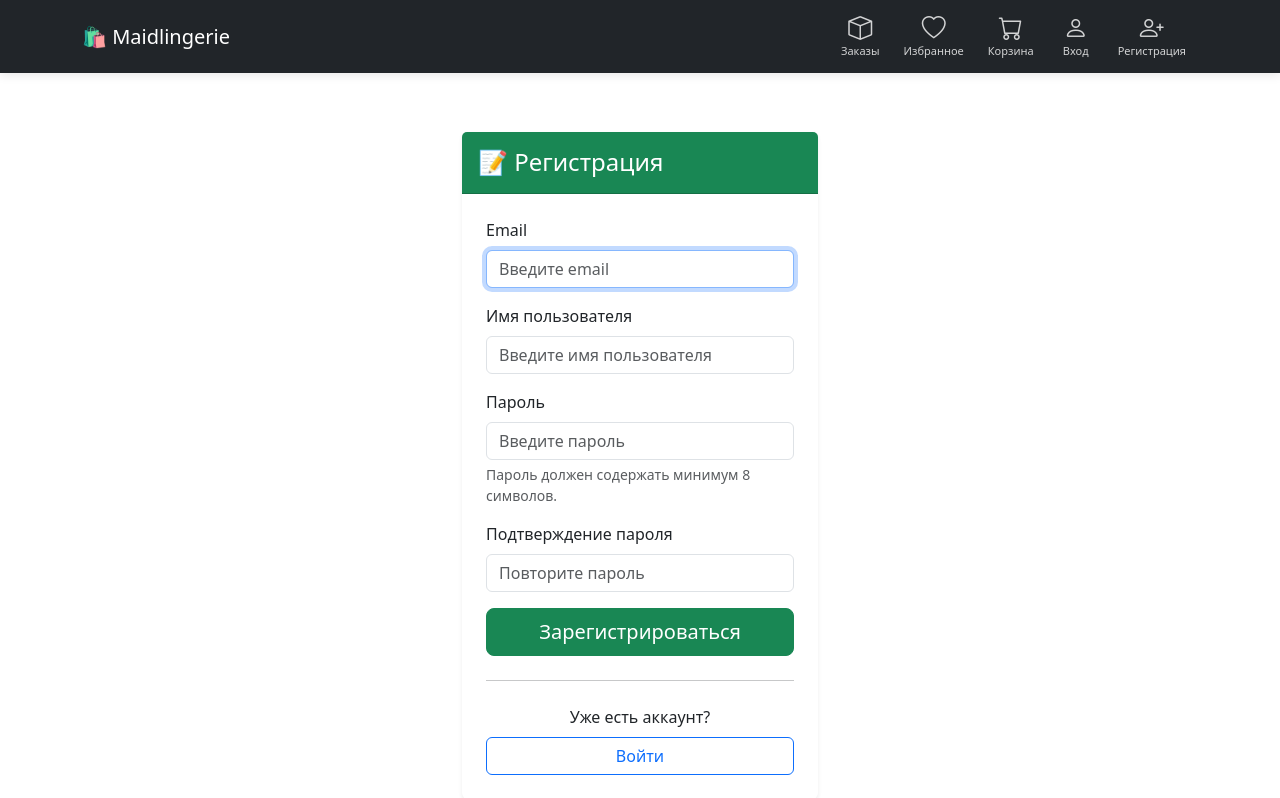
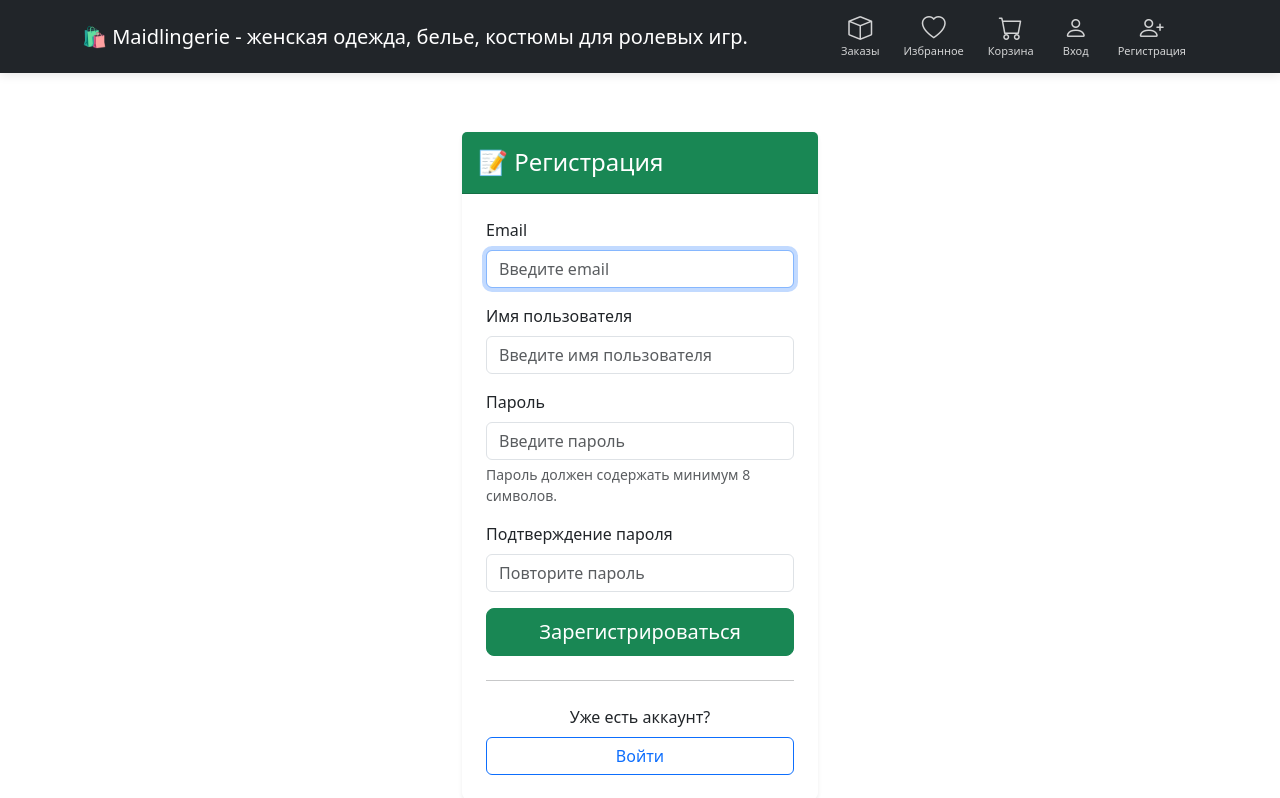
Before and after one commit to saniamu1981/my_shop, a Django app: page /accounts/signup/ in a window 1280 px wide. Shown: the top 798 px of the page. Run offline with Django 4.2, Linux system fonts and the light colour scheme; some libraries are stand-ins or nearby versions.

Commit message:
Смена названия в шапке и обновлен .gitignore

```diff
--- a/templates/base.html
+++ b/templates/base.html
@@ -235,7 +235,7 @@
 <body>
     <nav class="navbar navbar-expand-lg navbar-dark bg-dark fixed-top">
         <div class="container">
-            <a class="navbar-brand" href="{% url 'home' %}">🛍️ Maidlingerie</a>
+            <a class="navbar-brand" href="{% url 'home' %}">🛍️ Maidlingerie - женская одежда, белье, костюмы для ролевых игр.</a>
             <button class="navbar-toggler" type="button" data-bs-toggle="collapse" data-bs-target="#navbarNav">
                 <span class="navbar-toggler-icon"></span>
             </button>
```
Also changed, not shown: 1 other file.
